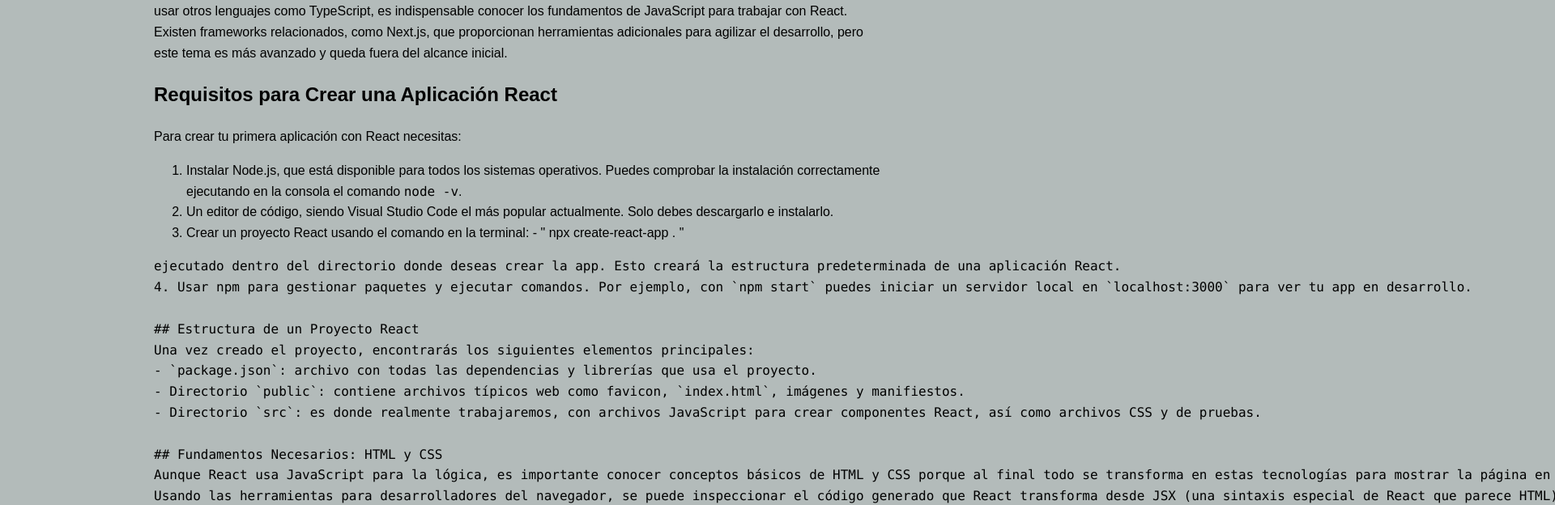
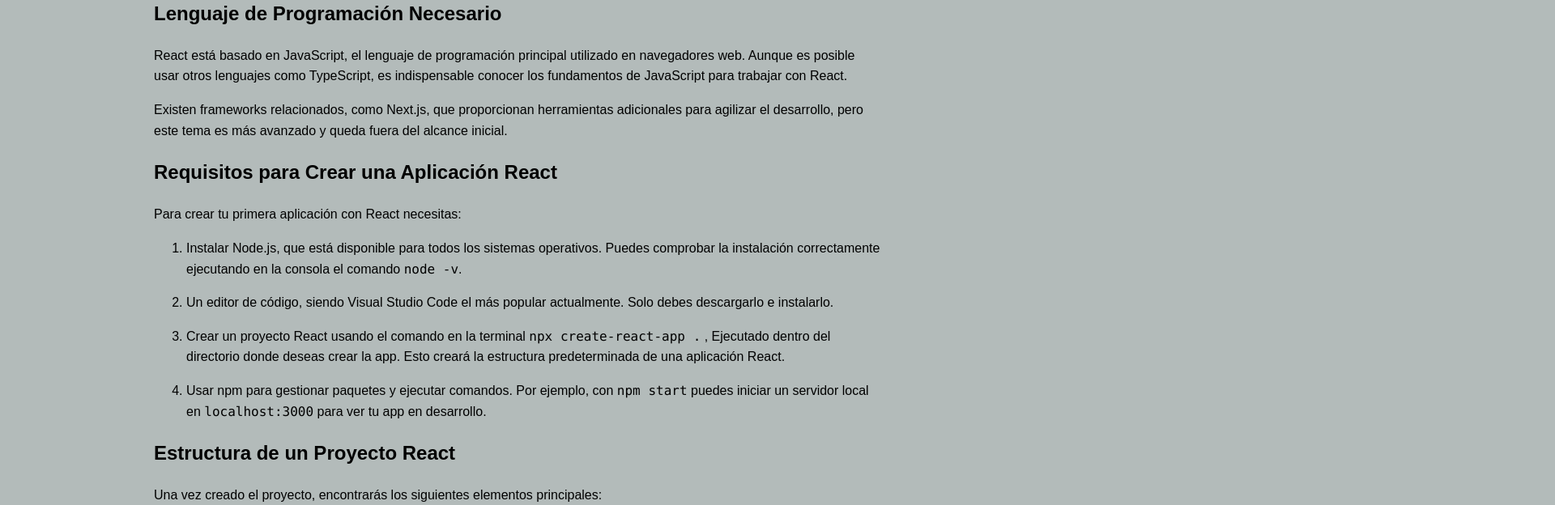
Before and after one commit to nestorguerram/react1, a React (Create React App) app: page /manual in a window 1280 px wide. Shown: the part 660-1284 px from the top of the page at 81% size, 1920 px wide, since content can reach past the window. Built offline with nearby package versions, Linux system fonts and the light colour scheme.

Commit message:
editado manual

```diff
--- a/src/Manual.jsx
+++ b/src/Manual.jsx
@@ -6,85 +6,137 @@
 # Introducción y Primeros Pasos con React
 
 ## Introducción
+
 Actualmente, si quieres formarte como desarrollador frontend y aprender a crear páginas web, la recomendación más común que escucharás es, React, React, React.
+
 Pero, ¿por dónde empezar si deseas partir desde cero?
+
 Este informe presenta una explicación clara y sencilla para dar los primeros pasos en React, una de las tecnologías más utilizadas en el desarrollo web moderno.
 
 ## ¿Qué es React?
+
 React es una librería para crear interfaces de usuario utilizando el lenguaje de programación JavaScript.
+
 Fue lanzada en 2013 y desarrollada inicialmente por el equipo de Facebook. Actualmente, es un proyecto de código abierto y uno de los más exitosos en GitHub.
+
 React sigue el paradigma de programación declarativo y está basado en componentes individuales que pueden interactuar entre sí.
+
 Su funcionamiento se basa en "estados" que permiten actualizar y repintar solo los elementos necesarios en la interfaz. Se puede utilizar tanto para crear aplicaciones frontend web como backend con Node.js, o incluso para aplicaciones móviles.
 
 ## Lenguaje de Programación Necesario
+
 React está basado en JavaScript, el lenguaje de programación principal utilizado en navegadores web. Aunque es posible usar otros lenguajes como TypeScript, es indispensable conocer los fundamentos de JavaScript para trabajar con React.
+
 Existen frameworks relacionados, como Next.js, que proporcionan herramientas adicionales para agilizar el desarrollo, pero este tema es más avanzado y queda fuera del alcance inicial.
 
 ## Requisitos para Crear una Aplicación React
+
 Para crear tu primera aplicación con React necesitas:
+
 1. Instalar Node.js, que está disponible para todos los sistemas operativos. Puedes comprobar la instalación correctamente ejecutando en la consola el comando \`node -v\`.
+
 2. Un editor de código, siendo Visual Studio Code el más popular actualmente. Solo debes descargarlo e instalarlo.
-3. Crear un proyecto React usando el comando en la terminal:  - " npx create-react-app . "
-\`\`\`
-ejecutado dentro del directorio donde deseas crear la app. Esto creará la estructura predeterminada de una aplicación React.
+
+3. Crear un proyecto React usando el comando en la terminal \`npx create-react-app .\` ,  Ejecutado dentro del directorio donde deseas crear la app. Esto creará la estructura predeterminada de una aplicación React.
+
 4. Usar npm para gestionar paquetes y ejecutar comandos. Por ejemplo, con \`npm start\` puedes iniciar un servidor local en \`localhost:3000\` para ver tu app en desarrollo.
 
 ## Estructura de un Proyecto React
+
 Una vez creado el proyecto, encontrarás los siguientes elementos principales:
+
 - \`package.json\`: archivo con todas las dependencias y librerías que usa el proyecto.
-- Directorio \`public\`: contiene archivos típicos web como favicon, \`index.html\`, imágenes y manifiestos.
-- Directorio \`src\`: es donde realmente trabajaremos, con archivos JavaScript para crear componentes React, así como archivos CSS y de pruebas.
+
+- directorio \`public\`: contiene archivos típicos web como favicon, \`index.html\`, imágenes y manifiestos.
+
+- directorio \`src\`: es donde realmente trabajaremos, con archivos JavaScript para crear componentes React, así como archivos CSS y de pruebas.
 
 ## Fundamentos Necesarios: HTML y CSS
+
 Aunque React usa JavaScript para la lógica, es importante conocer conceptos básicos de HTML y CSS porque al final todo se transforma en estas tecnologías para mostrar la página en el navegador.
+
 Usando las herramientas para desarrolladores del navegador, se puede inspeccionar el código generado que React transforma desde JSX (una sintaxis especial de React que parece HTML) hacia código estándar HTML y CSS.
 
 ## Primeros Componentes en React
+
 React se basa en componentes reutilizables.
+
 Por ejemplo, puedes crear un archivo \`Component.jsx\` con un componente básico que contenga un elemento \`<div>\` y un texto.
+
 Para trabajar cómodamente con React, se recomienda instalar extensiones de Visual Studio Code como snippets para crear componentes rápidamente con atajos.
 
 ## Manejo de Estado y Eventos
+
 React utiliza estados para detectar qué partes del componente deben actualizarse cuando cambia la información.
-Por ejemplo: un componente puede tener un estado \`text\` que guarda el valor de un input y otro estado \`updated\` para almacenar el texto final tras una acción, como pulsar un botón.
+
+Por ejemplo:
+
+un componente puede tener un estado \`text\` que guarda el valor de un input y otro estado \`updated\` para almacenar el texto final tras una acción, como pulsar un botón.
+
 Se utilizan funciones para manejar eventos, como \`onChange\` para actualizar el estado conforme el usuario escribe, y \`onClick\` para actualizar otro estado con el valor almacenado.
+
 Esto permite que la interfaz se actualice de forma reactiva y eficiente.
 
 ## Despliegue de Proyectos React
+
 Existen múltiples plataformas para desplegar aplicaciones React gratuitamente, tales como:
+
 - GitHub Pages
 - Vercel
 - Netlify
+
 Estas plataformas permiten tener la aplicación en producción accesible en línea, no solo en desarrollo local.
 
 ## Estructura de este Proyecto Web en React
+
 La estructura de la carpeta principal de nuestro proyecto React llamado react1 se organiza de la siguiente manera:
 
 ### Directorios principales
+
 - \`.git\`: Carpeta oculta que contiene toda la información del control de versiones Git. Permite gestionar el historial de cambios, ramas y sincronización con repositorios remotos.
+
 - \`node_modules\`: Carpeta donde se almacenan todas las dependencias y librerías instaladas a través de npm (Node Package Manager). Es creada automáticamente al instalar paquetes.
+
 - \`public\`: Carpeta que contiene archivos estáticos públicos, como el archivo principal \`index.html\`, íconos (favicon), y otros recursos accesibles directamente desde el navegador.
+
 - \`src\`: Carpeta principal donde se encuentra todo el código fuente de la aplicación React. Aquí se desarrollan los componentes, estilos y recursos específicos de la aplicación.
 
 ### Archivos principales en la raíz del proyecto
+
 - \`.gitignore\`: Archivo que especifica qué archivos o carpetas deben ser ignorados por Git, como \`node_modules\` o archivos temporales.
+
 - \`package.json\`: Archivo de configuración del proyecto que define las dependencias, scripts de ejecución y metadatos del proyecto.
+
 - \`package-lock.json\`: Archivo que registra las versiones exactas de las dependencias instaladas para garantizar instalaciones reproducibles.
+
 - \`README.md\`: Archivo de texto en formato Markdown que usualmente contiene información y documentación sobre el proyecto.
 
 ### Detalle de la carpeta src
+
 Dentro de la carpeta \`src\`, donde reside el núcleo de la aplicación React, se organiza el proyecto de la siguiente forma:
+
 - \`assets\`: Carpeta dedicada a almacenar los recursos gráficos y multimedia usados en la aplicación, como imágenes. En este proyecto, contiene archivos como \`background.png\`, \`hombre.png\`, \`mujer.png\`, \`otro.png\` y \`logo.svg\`.
+
 - Archivos de estilos CSS:
+
   - \`App.css\`: Estilos específicos para el componente principal \`App.js\`.
+
   - \`index.css\`: Estilos globales que afectan toda la aplicación.
+
 - Archivos JavaScript y JSX (componentes y lógica):
+
   - \`App.js\`: Componente raíz que organiza la estructura general y ruteo de la aplicación.
+
   - \`Dashboard.jsx\`: Componente que representa la vista o sección principal después del login.
+
   - \`Home.jsx\`: Componente para la página de inicio o landing page.
+
   - \`LoginForm.jsx\`: Componente que contiene el formulario para iniciar sesión.
+
   - \`RegisterForm.jsx\`: Componente con el formulario de registro de usuarios.
+
   - \`index.js\`: Punto de entrada de la aplicación React, donde se monta el componente raíz en el DOM.
+
   - \`reportWebVitals.js\`: Archivo para medir el rendimiento de la aplicación, siguiendo las recomendaciones oficiales de React.
 
 Esta descripción aporta claridad sobre cómo está organizado el proyecto, facilitando su comprensión y mantenimiento.
@@ -92,72 +144,111 @@
 # Proyecto React1
 
 ## Objetivo del proyecto
+
 Es una aplicación web simple con autenticación de usuarios, donde puedes:
+
 - Registrarte con nombre, apellido, email, contraseña y género.
+
 - Iniciar sesión con email y contraseña.
+
 - Acceder a un dashboard personalizado después del login.
+
 - Mostrar una página de bienvenida con mensaje personalizado después del registro.
+
 - Manejar usuarios y sesiones con almacenamiento en localStorage.
+
 - Navegar entre las distintas páginas usando React Router.
 
 ---
 
 ## Principales componentes
+
 - \`LoginForm.jsx\`: formulario para iniciar sesión. Valida usuario y contraseña, muestra errores, navega al dashboard con datos del usuario.
+
 - \`RegisterForm.jsx\`: formulario para registrarse. Valida datos, guarda usuario nuevo en localStorage, navega a la página de bienvenida (Home).
+
 - \`Dashboard.jsx\`: muestra mensaje de bienvenida con el nombre completo del usuario logueado, permite continuar a la navegación principal (Home).
+
 - \`Home.jsx\`: página de bienvenida post registro con mensaje personalizado y botón para volver al login.
+
 - \`App.js\`: configuración de rutas usando React Router para navegar entre los componentes según la URL.
 
 ---
 
 ## Cómo funciona la navegación
+
 - Al abrir \`localhost:3000\`, el usuario ve el formulario de login (\`LoginForm\`).
+
 - Desde ahí, puede ir a registro (\`RegisterForm\`).
+
 - Al registrarse, se guarda el usuario en localStorage y se redirige a /home mostrando mensaje personalizado.
+
 - Al iniciar sesión, si es correcto, se redirige a /dashboard con mensaje personalizado.
+
 - Desde dashboard, puede continuar a home o cerrar sesión.
 
 ---
 
 ## Uso de localStorage
+
 - Los usuarios registrados se almacenan en localStorage como un arreglo JSON.
+
 - El nombre completo del usuario se guarda por separado para mostrar mensajes personalizados.
+
 - No hay backend, todo es almacenamiento local en el navegador.
 
 ---
 
 ## Estilos y diseño
+
 - Se usa CSS para el diseño, con flexbox para centrar los formularios.
+
 - Inputs alineados para mejor experiencia.
+
 - Fondo personalizado en el login.
 
 ---
 
 ## Código relevante
+
 - Validaciones en formularios para asegurar que los campos sean correctos.
+
 - Manejo de estado con React Hooks (\`useState\`).
+
 - Navegación programática con \`useNavigate\` de React Router.
+
 - Representaciones gráficas para mostrar mensajes de error.
+
 - Importación y uso de imágenes para fondo.
 
 ---
 
 ## Conclusión
+
 Este tutorial básico sirve para aclarar dudas sobre cómo empezar con React desde cero. Aunque no se profundiza en temas avanzados, se presentan los conceptos esenciales y la estructura de un proyecto típico. React es una tecnología muy demandada y con abundante material para continuar aprendiendo.
 
 ---
 
 ## Información extraída de la web como:
+
 - https://www.w3schools.com/react/default.asp
+
 - https://www.hackaboss.com/blog/react-utilidad
 `;
 
-function Manual() {
+function Manual2() {
   const navigate = useNavigate();
 
   return (
-    <div style={{ padding: 20, maxWidth: 900, margin: "0 auto", fontFamily: "Arial, sans-serif", lineHeight: 1.6 }}>
+    <div
+      style={{
+        padding: 20,
+        maxWidth: 900,
+        margin: "0 auto",
+        fontFamily: "Arial, sans-serif",
+        lineHeight: 1.6,
+      }}
+    >
       <ReactMarkdown>{markdown}</ReactMarkdown>
       <button
         onClick={() => navigate("/")}
@@ -178,4 +269,4 @@
   );
 }
 
-export default Manual;
+export default Manual2;
```
